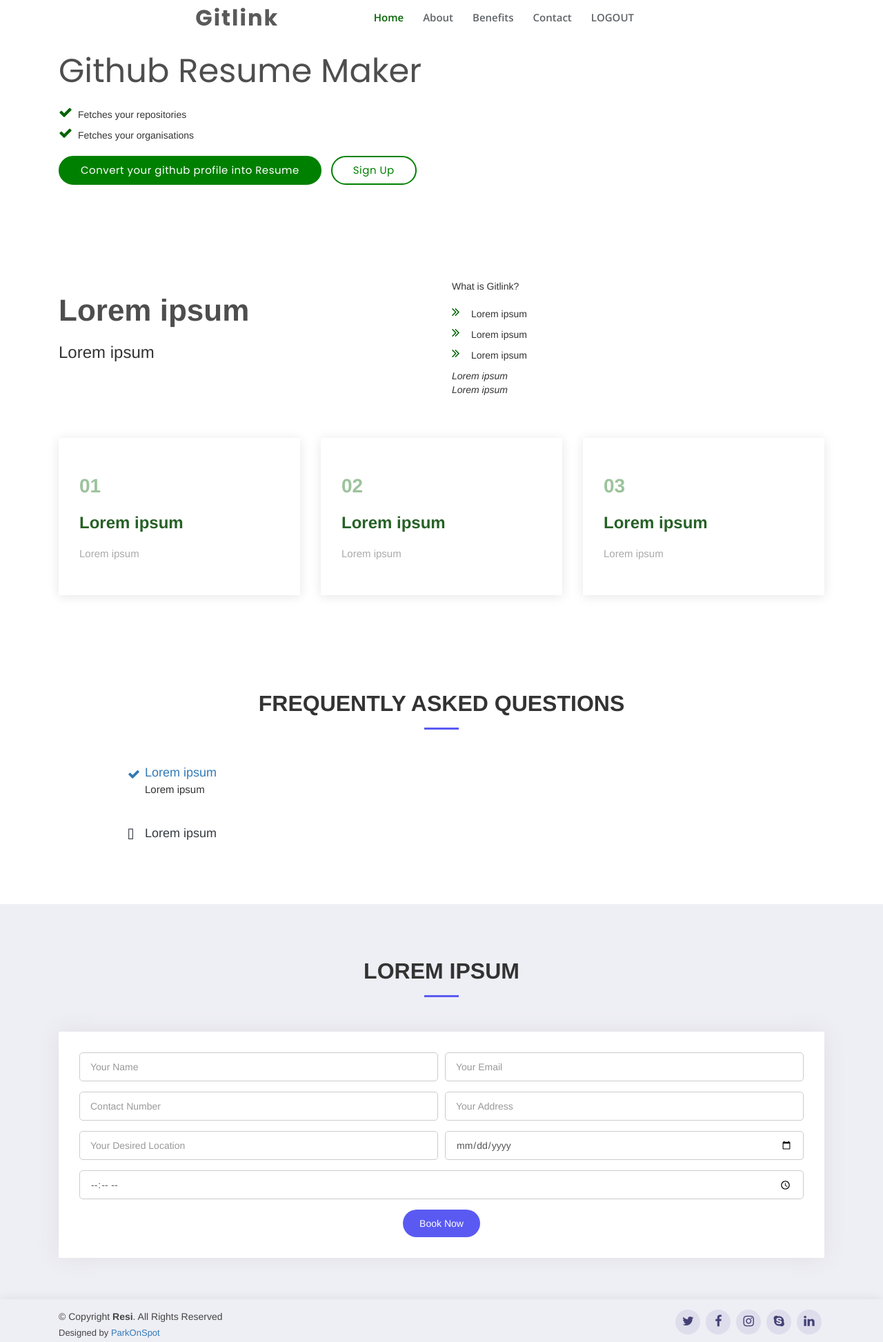
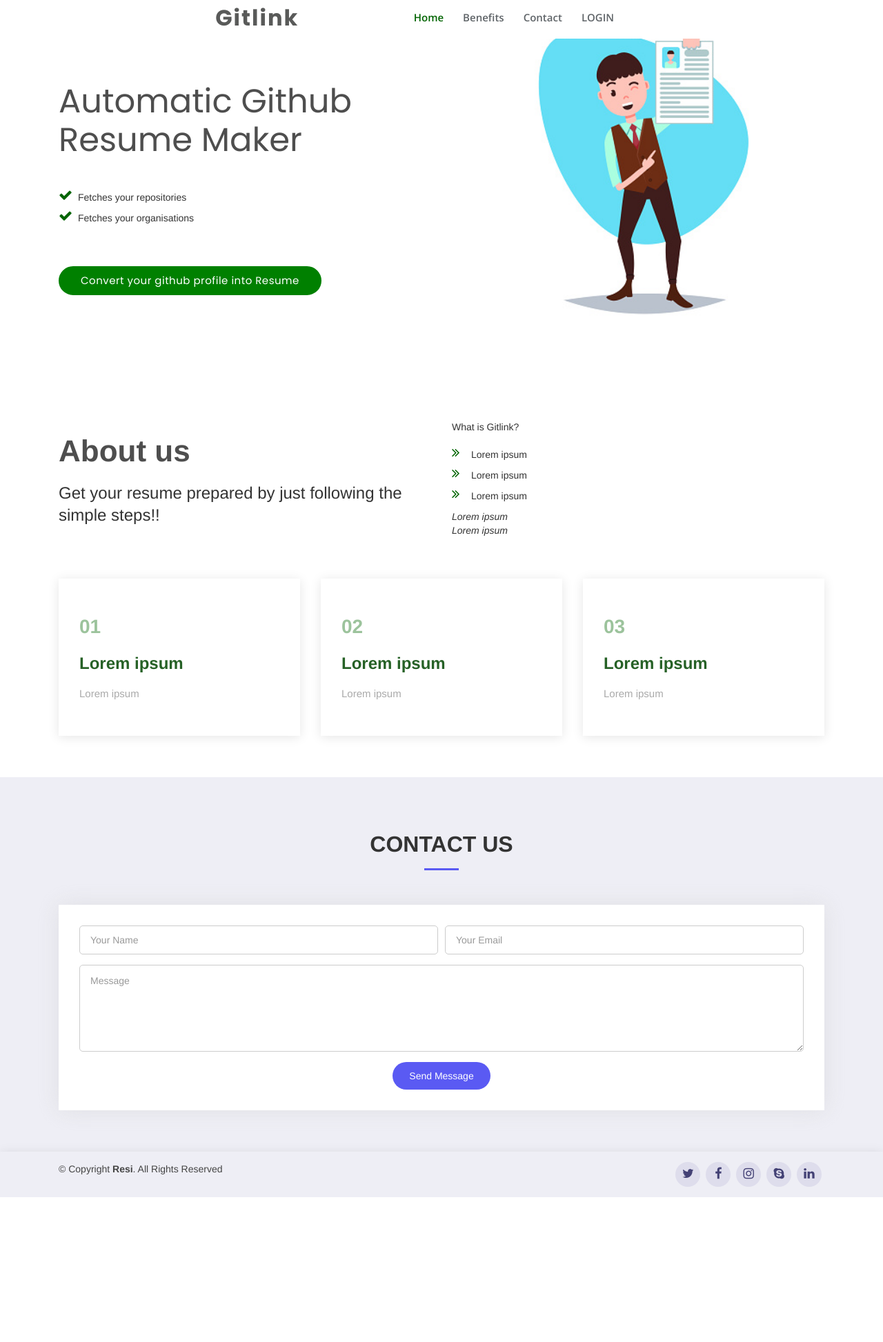
Before and after one commit to chehak123/Gitlink, a plain HTML site: page index.html in a window 1280 px wide. Shown: the part 5-1951 px from the top of the page at 69% size. After the commit the page ends 1741 px from the top, so only its background shows below. Drawn offline with nearby package versions, Linux system fonts and the light colour scheme.

Commit message:
added content

```diff
--- a/assets/css/style.css
+++ b/assets/css/style.css
@@ -333,6 +333,7 @@
 #hero .hero-img img{
   width: 100%;
   height: auto;
+  margin-top: -20%;
   padding-left: 20px;
 }
 
--- a/index.html
+++ b/index.html
@@ -5,7 +5,7 @@
   <meta charset="utf-8">
   <meta content="width=device-width, initial-scale=1.0" name="viewport">
 
-  <title>ParkOnSpot</title>
+  <title>Gitlink</title>
   <meta content="" name="descriptison">
   <meta content="" name="keywords">
 
@@ -30,10 +30,9 @@
       <nav class="nav-menu d-none d-lg-block">
         <ul>
           <li class="active"><a href="#header">Home</a></li>
-          <li><a href="#about">About</a></li>
           <li><a href="#services">Benefits</a></li>
           <li><a href="#contact">Contact</a></li>
-          <li><a href="login.html">LOGOUT</a></li>
+          <li><a href="login.html">LOGIN</a></li>
 
 
         </ul>
@@ -49,19 +48,21 @@
     <div class="container">
       <div class="row">
         <div class="col-lg-6 pt-2 pt-lg-0 order-2 order-lg-1 d-flex flex-column justify-content-center">
-          <h1>Github Resume Maker</h1>
+          <h1>Automatic Github Resume Maker</h1>
+          <br>
+
           <ul>
             <li><i class="fa fa-check"></i>Fetches your repositories</li>
             <li><i class="fa fa-check"></i>Fetches your organisations</li>
-
+            <br>
+            <br>
           </ul>
           <div class="mt-3">
             <a href="#about" class="btn-get-started scrollto">Convert your github profile into Resume</a>
-            <a href="" class="btn-get-quote">Sign Up</a>
           </div>
         </div>
         <div class="col-lg-6 order-1 order-lg-2 hero-img">
-          <!--<img src="assets/img/parking.jpeg" class="img-fluid" alt="">-->
+          <img src="assets/img/resume.jpg" class="img-fluid" alt="">
         </div>
       </div>
     </div>
@@ -71,13 +72,13 @@
   <main id="main">
 
     <!-- ======= About Section ======= -->
-    <section id="about" class="about">
+    <section id="services" class="about">
       <div class="container">
 
         <div class="row content">
           <div class="col-lg-6">
-            <h2>Lorem ipsum</h2>
-            <h3>Lorem ipsum</h3>
+            <h2>About us</h2>
+            <h3>Get your resume prepared by just following the simple steps!!</h3>
           </div>
           <div class="col-lg-6 pt-4 pt-lg-0">
             <p>
@@ -133,44 +134,11 @@
       </div>
     </section><!-- End Why Us Section -->
 
-
-
-
-    <!-- ======= Frequently Asked Questions Section ======= -->
-    <section id="faq" class="faq">
-      <div class="container">
-
-        <div class="section-title">
-          <h2>Frequently Asked Questions</h2>
-        </div>
-
-        <ul class="faq-list">
-
-          <li>
-            <a data-toggle="collapse" class="" href="#faq1">Lorem ipsum <i class="fa fa-check"></i></a>
-            <div id="faq1" class="collapse show" data-parent=".faq-list">
-              <p>
-                Lorem ipsum
-              </p>
-            </div>
-          </li>
-
-          <li>
-            <a data-toggle="collapse" href="#faq2" class="collapsed">Lorem ipsum<i class="fa fa-check"></i></a>
-            <div id="faq2" class="collapse" data-parent=".faq-list">
-              <p>
-                Lorem ipsum            </div>
-          </li>
-        </ul>
-
-      </div>
-    </section><!-- End Frequently Asked Questions Section -->
-
     <section id="contact" class="contact section-bg">
       <div class="container">
 
         <div class="section-title">
-          <h2>Lorem ipsum</h2>
+          <h2>CONTACT US</h2>
           <!-- <p> Sit sint consemo qui impedit it in iste officiis commodi quidem hic quas.</p> -->
         </div>
 
@@ -190,43 +158,16 @@
                 </div>
               </div>
 
-              <div class="form-row">
-                <div class="col-md-6 form-group">
-                  <input type="number" name="name" class="form-control" id="name" placeholder="Contact Number" data-rule="minlen:4" data-msg="Please enter at least 4 chars" />
-                  <div class="validate"></div>
-                </div>
-                <div class="col-md-6 form-group">
-                  <input type="texts" class="form-control" name="email" id="email" placeholder="Your Address" data-rule="email" data-msg="Please enter a valid email" />
-                  <div class="validate"></div>
-                </div>
-              </div>
-
-              <div class="form-row">
-                <div class="col-md-6 form-group">
-                  <input type="text" name="name" class="form-control" id="name" placeholder="Your Desired Location" data-rule="minlen:4" data-msg="Please enter at least 4 chars" />
-                  <div class="validate"></div>
-                </div>
-                <div class="col-md-6 form-group">
-                  <input type="date" class="form-control" name="email" id="email" placeholder="Date" data-rule="email" data-msg="Please enter a valid email" />
-                  <div class="validate"></div>
-                </div>
-              </div>
-
               <div class="form-group">
-                <input type="time" class="form-control" name="email" id="email" placeholder="Time" data-rule="email" data-msg="Please enter a valid email" />
+                <textarea class="form-control" name="message" rows="5" data-rule="required" data-msg="Please write something for us" placeholder="Message"></textarea>
                 <div class="validate"></div>
               </div>
-
-              <!-- <div class="form-group">
-                <textarea class="form-control" name="message" rows="5" data-rule="required" data-msg="Please write something for us" placeholder="Message"></textarea>
-                <div class="validate"></div>
-              </div> -->
               <div class="mb-3">
                 <div class="loading">Loading</div>
                 <div class="error-message"></div>
                 <div class="sent-message">Your message has been sent. Thank you!</div>
               </div>
-              <div class="text-center"><button type="submit">Book Now</button></div>
+              <div class="text-center"><button type="submit">Send Message</button></div>
             </form>
           </div>
 
@@ -248,7 +189,7 @@
         </div>
         <div class="credits">
 
-          Designed by <a href="https://bootstrapmade.com/">ParkOnSpot</a>
+          <!-- Designed by <a href="https://bootstrapmade.com/">ParkOnSpot</a> -->
         </div>
       </div>
       <div class="social-links text-center text-md-right pt-3 pt-md-0">
```
Also changed, not shown: assets/img/parking.jpeg (deleted), assets/img/resume.jpg (added).
